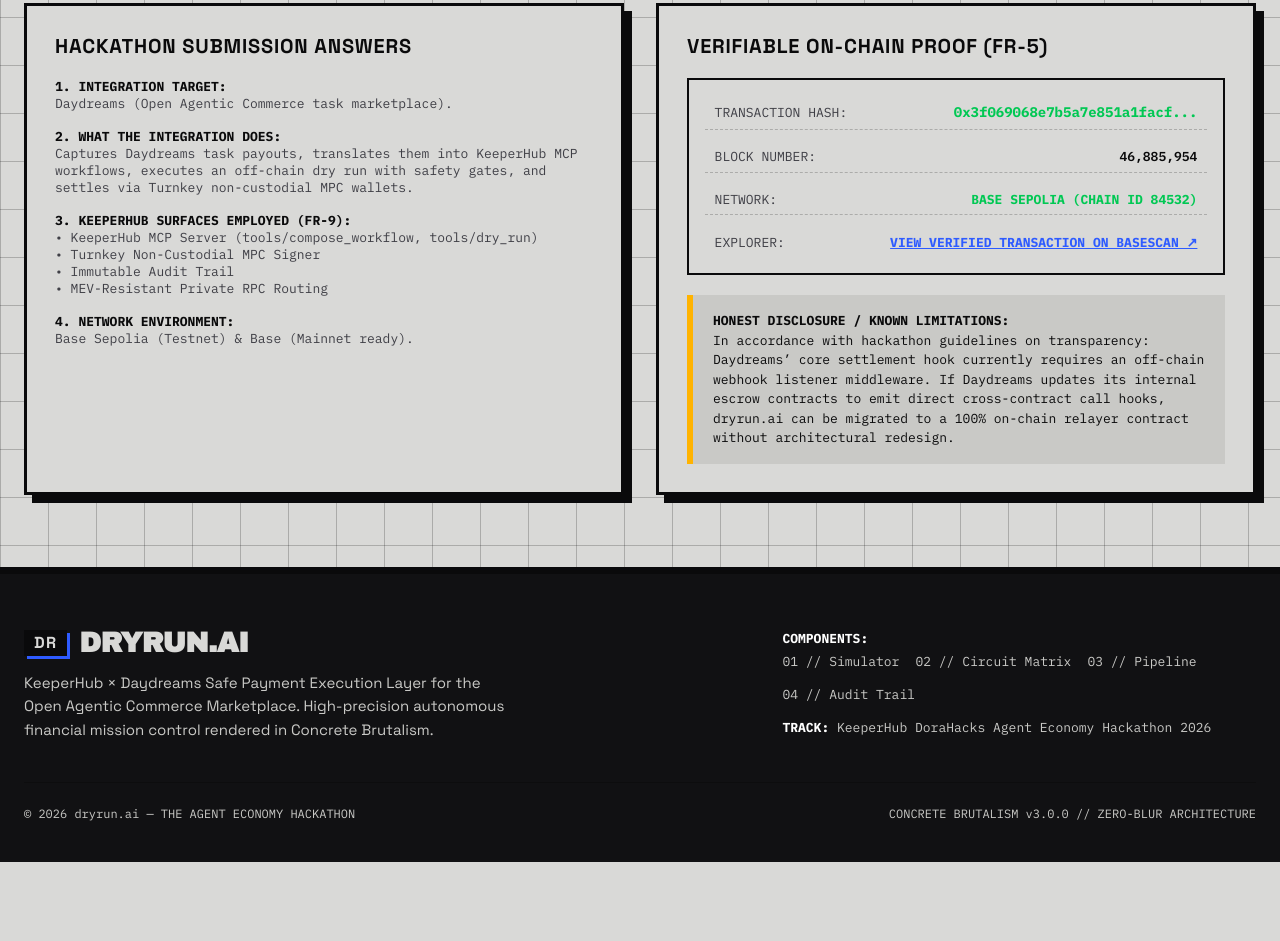
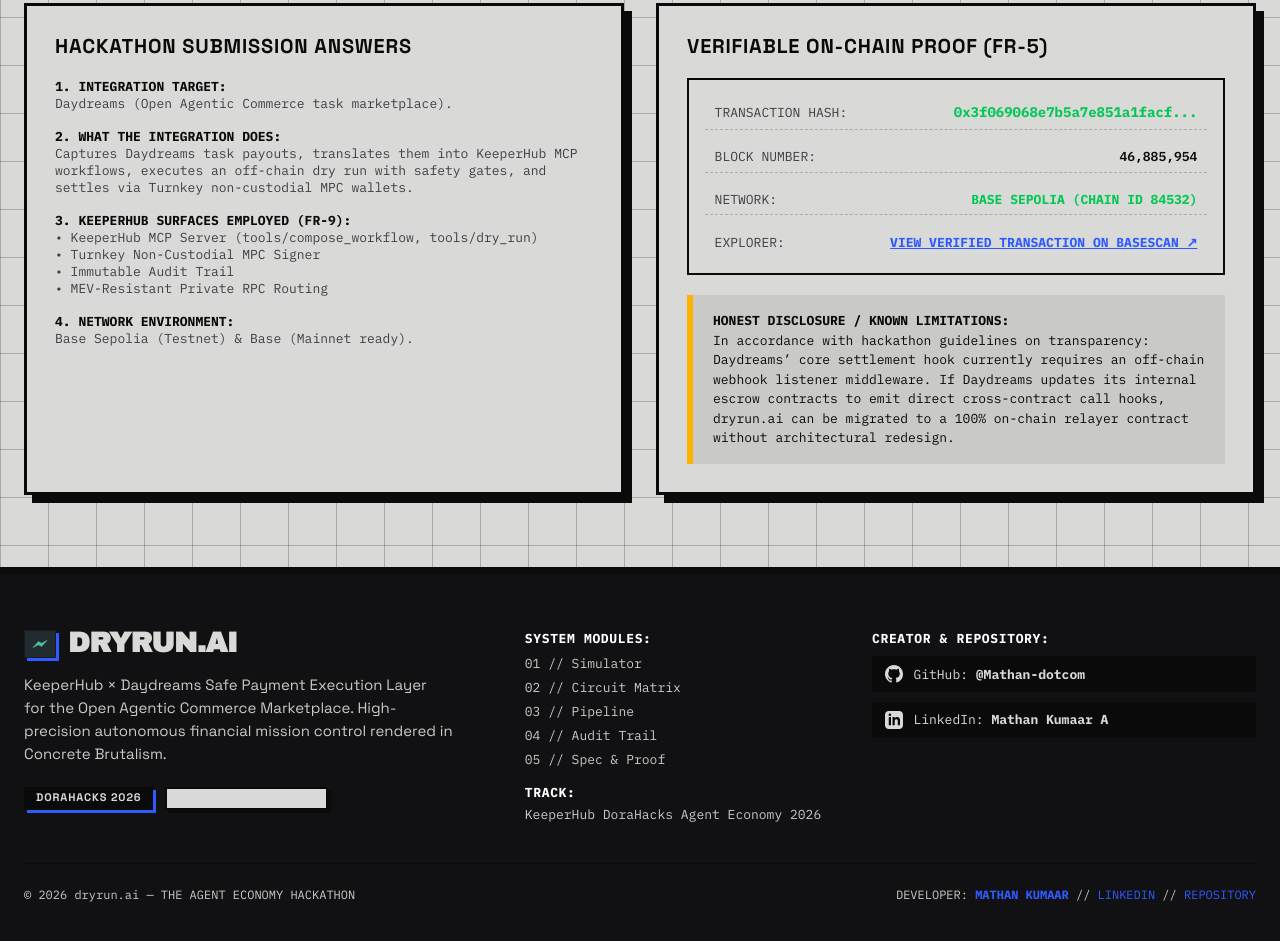
Before and after one commit to Mathan-dotcom/dryrun.ai, a website: page index.html in a window 1280 px wide. Shown: the part 5743-6684 px from the top of the page. Before the commit the page ends 6605 px from the top, so only its background shows below. Drawn offline with Linux system fonts and the light colour scheme; no server answers.

Commit message:
feat: add LinkedIn profile and GitHub links to site footer slab

```diff
--- a/css/components.css
+++ b/css/components.css
@@ -909,8 +909,15 @@
   max-width: 1320px;
   margin: 0 auto;
   display: grid;
-  grid-template-columns: 1.2fr 0.8fr;
-  gap: 3rem;
+  grid-template-columns: 1.2fr 0.8fr 1fr;
+  gap: 2.5rem;
+}
+
+@media (max-width: 992px) {
+  .footer-container {
+    grid-template-columns: 1fr;
+    gap: 2rem;
+  }
 }
 
 .footer-bottom {
--- a/index.html
+++ b/index.html
@@ -667,34 +667,66 @@
     <div class="footer-container">
       <div>
         <div style="display: flex; align-items: center; gap: 0.75rem; margin-bottom: 1rem;">
-          <span class="bru-stamp bru-stamp--inverted" style="padding: 3px 8px; font-size: 1rem;">DR</span>
+          <span class="bru-stamp bru-stamp--inverted" style="padding: 4px 6px; display: inline-flex; align-items: center; justify-content: center; background: #222c30; border: 1px solid var(--hairline-strong);">
+            <svg viewBox="0 0 512 512" width="18" height="18" style="display: block;">
+              <polygon points="26,382 209.7,181.2 302.3,231.1 486,130 300.9,330.8 208.3,280.9" fill="#4dbf9d"/>
+            </svg>
+          </span>
           <span class="text-display-md" style="color: var(--concrete); font-size: 1.75rem;">dryrun.ai</span>
         </div>
-        <p class="text-body" style="color: var(--concrete-dark); max-width: 50ch;">
+        <p class="text-body" style="color: var(--concrete-dark); max-width: 48ch; margin-bottom: 1.25rem;">
           KeeperHub × Daydreams Safe Payment Execution Layer for the Open Agentic Commerce Marketplace. High-precision autonomous financial mission control rendered in Concrete Brutalism.
         </p>
+        <div style="display: flex; gap: 0.75rem; flex-wrap: wrap;">
+          <span class="bru-stamp bru-stamp--inverted" style="font-size: 0.6875rem;">DORAHACKS 2026</span>
+          <span class="bru-stamp bru-stamp--signal" style="font-size: 0.6875rem;">BASE SEPOLIA VERIFIED</span>
+        </div>
       </div>
 
       <div style="display: flex; flex-direction: column; gap: 1rem; font-family: var(--font-mono); font-size: 0.8125rem;">
         <div>
-          <strong style="color: #ffffff;">COMPONENTS:</strong>
-          <div style="display: flex; gap: 1rem; margin-top: 0.4rem; color: var(--concrete-dark); flex-wrap: wrap;">
-            <a href="#mission-control" style="color: var(--concrete-dark); text-decoration: none;">01 // Simulator</a>
-            <a href="#flow-matrix" style="color: var(--concrete-dark); text-decoration: none;">02 // Circuit Matrix</a>
-            <a href="#architecture" style="color: var(--concrete-dark); text-decoration: none;">03 // Pipeline</a>
-            <a href="#audit-ledger" style="color: var(--concrete-dark); text-decoration: none;">04 // Audit Trail</a>
+          <strong style="color: #ffffff; letter-spacing: 0.05em;">SYSTEM MODULES:</strong>
+          <div style="display: flex; flex-direction: column; gap: 0.45rem; margin-top: 0.5rem;">
+            <a href="#mission-control" style="color: var(--concrete-dark); text-decoration: none;" onmouseover="this.style.color='var(--signal-accent)'" onmouseout="this.style.color='var(--concrete-dark)'">01 // Simulator</a>
+            <a href="#flow-matrix" style="color: var(--concrete-dark); text-decoration: none;" onmouseover="this.style.color='var(--signal-accent)'" onmouseout="this.style.color='var(--concrete-dark)'">02 // Circuit Matrix</a>
+            <a href="#architecture" style="color: var(--concrete-dark); text-decoration: none;" onmouseover="this.style.color='var(--signal-accent)'" onmouseout="this.style.color='var(--concrete-dark)'">03 // Pipeline</a>
+            <a href="#audit-ledger" style="color: var(--concrete-dark); text-decoration: none;" onmouseover="this.style.color='var(--signal-accent)'" onmouseout="this.style.color='var(--concrete-dark)'">04 // Audit Trail</a>
+            <a href="#dossier" style="color: var(--concrete-dark); text-decoration: none;" onmouseover="this.style.color='var(--signal-accent)'" onmouseout="this.style.color='var(--concrete-dark)'">05 // Spec & Proof</a>
           </div>
         </div>
         <div>
-          <strong style="color: #ffffff;">TRACK:</strong>
-          <span style="color: var(--concrete-dark);"> KeeperHub DoraHacks Agent Economy Hackathon 2026</span>
+          <strong style="color: #ffffff; letter-spacing: 0.05em;">TRACK:</strong>
+          <div style="color: var(--concrete-dark); margin-top: 0.3rem;">KeeperHub DoraHacks Agent Economy 2026</div>
+        </div>
+      </div>
+
+      <div style="display: flex; flex-direction: column; gap: 1rem; font-family: var(--font-mono); font-size: 0.8125rem;">
+        <div>
+          <strong style="color: #ffffff; letter-spacing: 0.05em;">CREATOR & REPOSITORY:</strong>
+          <div style="display: flex; flex-direction: column; gap: 0.6rem; margin-top: 0.6rem;">
+            <!-- GitHub Link -->
+            <a href="https://github.com/Mathan-dotcom/dryrun.ai" target="_blank" rel="noopener noreferrer" style="display: inline-flex; align-items: center; gap: 0.65rem; color: var(--concrete); text-decoration: none; padding: 0.5rem 0.75rem; background: var(--ink-hard); border: 1px solid var(--hairline-strong); transition: all 0.2s;" onmouseover="this.style.borderColor='var(--signal-accent)'; this.style.color='var(--signal-accent)';" onmouseout="this.style.borderColor='var(--hairline-strong)'; this.style.color='var(--concrete)';">
+              <svg width="18" height="18" viewBox="0 0 24 24" fill="currentColor" style="flex-shrink: 0;">
+                <path d="M12 0C5.37 0 0 5.37 0 12c0 5.31 3.435 9.795 8.205 11.385.6.105.825-.255.825-.57 0-.285-.015-1.23-.015-2.235-3.015.555-3.795-.735-4.035-1.41-.135-.345-.72-1.41-1.23-1.695-.42-.225-1.02-.78-.015-.795.945-.015 1.62.87 1.845 1.23 1.08 1.815 2.805 1.305 3.495.99.105-.78.42-1.305.765-1.605-2.67-.3-5.46-1.335-5.46-5.925 0-1.305.465-2.385 1.23-3.225-.12-.3-.54-1.53.12-3.18 0 0 1.005-.315 3.3 1.23.96-.27 1.98-.405 3-.405s2.04.135 3 .405c2.295-1.56 3.3-1.23 3.3-1.23.66 1.65.24 2.88.12 3.18.765.84 1.23 1.905 1.23 3.225 0 4.605-2.805 5.625-5.475 5.925.435.375.81 1.095.81 2.22 0 1.605-.015 2.895-.015 3.3 0 .315.225.69.825.57A12.02 12.02 0 0024 12c0-6.63-5.37-12-12-12z"/>
+              </svg>
+              <span>GitHub: <strong>@Mathan-dotcom</strong></span>
+            </a>
+
+            <!-- LinkedIn Link -->
+            <a href="https://www.linkedin.com/in/mathan-kumaar-a-916aa42b7/" target="_blank" rel="noopener noreferrer" style="display: inline-flex; align-items: center; gap: 0.65rem; color: var(--concrete); text-decoration: none; padding: 0.5rem 0.75rem; background: var(--ink-hard); border: 1px solid var(--hairline-strong); transition: all 0.2s;" onmouseover="this.style.borderColor='#0077b5'; this.style.color='#60b8ff';" onmouseout="this.style.borderColor='var(--hairline-strong)'; this.style.color='var(--concrete)';">
+              <svg width="18" height="18" viewBox="0 0 24 24" fill="currentColor" style="flex-shrink: 0;">
+                <path d="M19 0h-14c-2.761 0-5 2.239-5 5v14c0 2.761 2.239 5 5 5h14c2.762 0 5-2.239 5-5v-14c0-2.761-2.238-5-5-5zm-11 19h-3v-11h3v11zm-1.5-12.268c-.966 0-1.75-.79-1.75-1.764s.784-1.764 1.75-1.764 1.75.79 1.75 1.764-.783 1.764-1.75 1.764zm13.5 12.268h-3v-5.604c0-3.368-4-3.113-4 0v5.604h-3v-11h3v1.765c1.396-2.586 7-2.777 7 2.476v6.759z"/>
+              </svg>
+              <span>LinkedIn: <strong>Mathan Kumaar A</strong></span>
+            </a>
+          </div>
         </div>
       </div>
     </div>
 
     <div class="footer-bottom">
       <span>© 2026 dryrun.ai — THE AGENT ECONOMY HACKATHON</span>
-      <span>CONCRETE BRUTALISM v3.0.0 // ZERO-BLUR ARCHITECTURE</span>
+      <span>DEVELOPER: <a href="https://github.com/Mathan-dotcom" target="_blank" rel="noopener noreferrer" style="color: var(--signal-accent); text-decoration: none; font-weight: 700;">MATHAN KUMAAR</a> // <a href="https://www.linkedin.com/in/mathan-kumaar-a-916aa42b7/" target="_blank" rel="noopener noreferrer" style="color: var(--signal-accent); text-decoration: none;">LINKEDIN</a> // <a href="https://github.com/Mathan-dotcom/dryrun.ai" target="_blank" rel="noopener noreferrer" style="color: var(--signal-accent); text-decoration: none;">REPOSITORY</a></span>
     </div>
   </footer>
 
```
